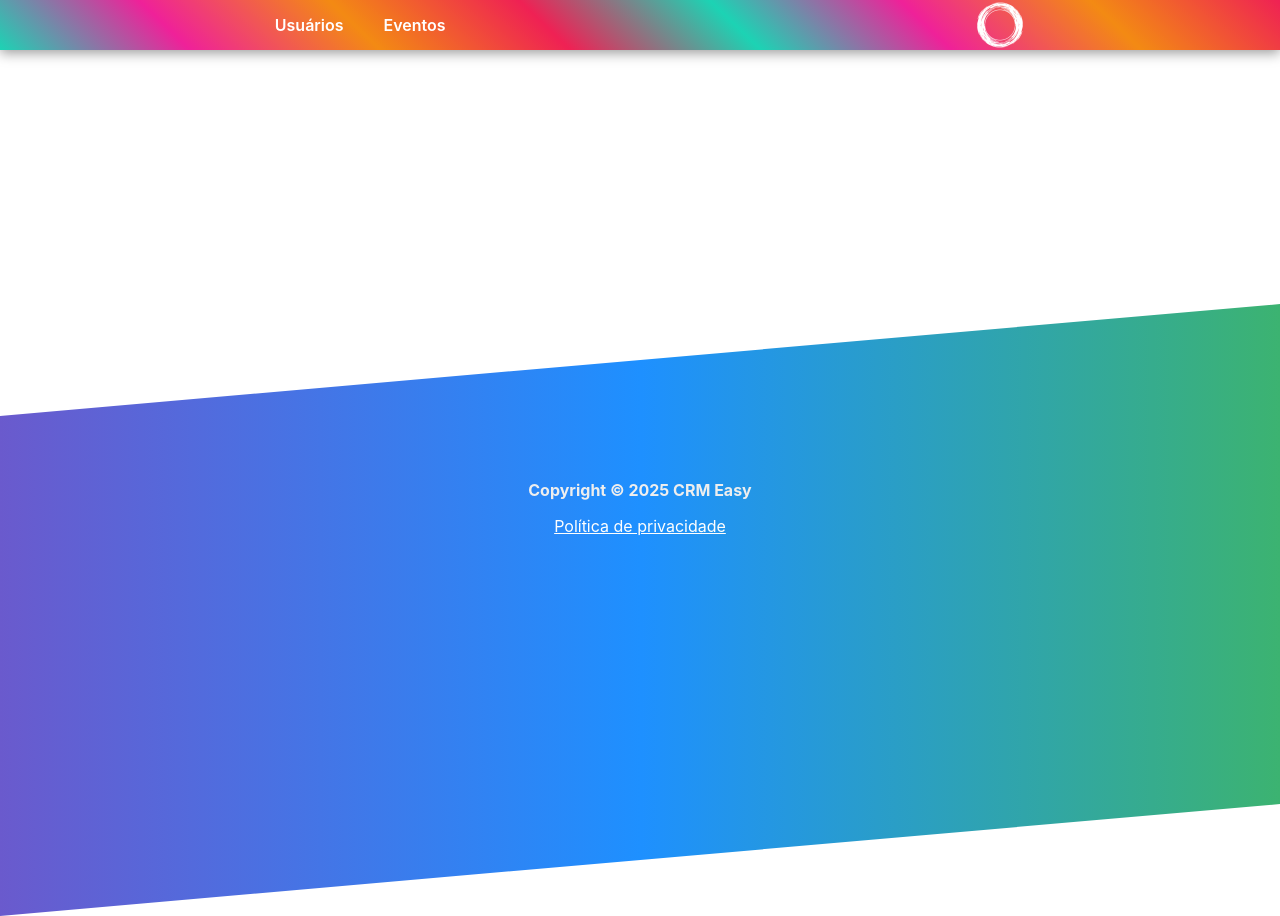
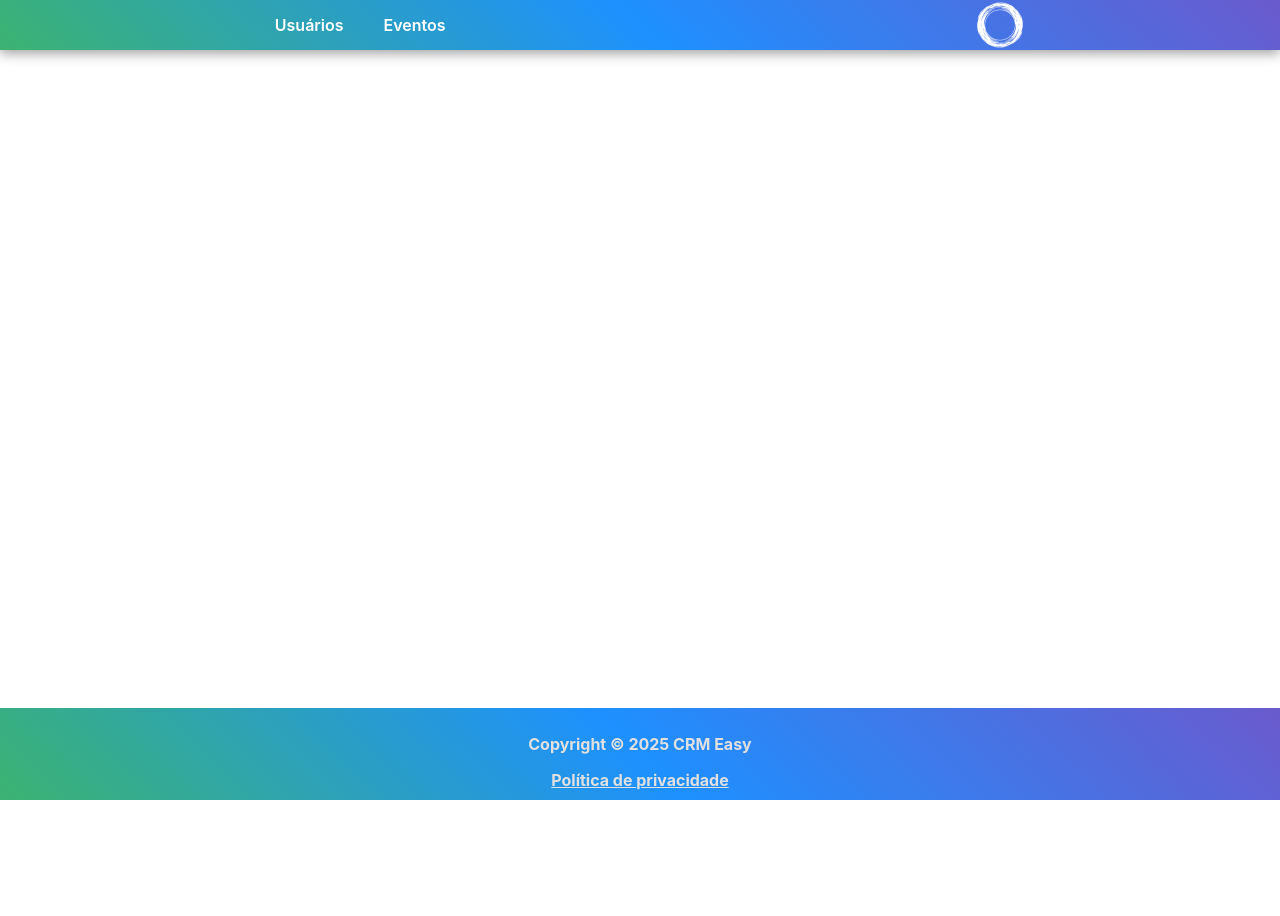
Before and after one commit to verasouza/fiap-eng, a React (Create React App) app in the folder frontend/: page /create-user in a window 1280 px wide. After the commit the page ends 800 px from the top, so only its background shows below. Built offline with nearby package versions, Linux system fonts and the light colour scheme.

Commit message:
fix(css): corrigir alguns detalhes no front e simplificar footer

```diff
--- a/frontend/src/components/Footer.js
+++ b/frontend/src/components/Footer.js
@@ -4,13 +4,8 @@ import { FontAwesomeIcon } from '@fortawesome/react-fontawesome'
 const Footer = () => {
   return (
     <footer>
-      <div class={'rev'}>
-        <div class={'rev-content'}>
-          <p>Copyright &copy; 2025 CRM Easy</p>
-          <a href="#" class={'lgpd'}>Política de privacidade</a>
-        </div>
-      </div>
-      <FontAwesomeIcon icon="fa-solid fa-x"/>
+      <p>Copyright &copy; 2025 CRM Easy</p>
+      <a href="#" class={'lgpd'}>Política de privacidade</a>
     </footer>
   );
 };
--- a/frontend/src/index.css
+++ b/frontend/src/index.css
@@ -24,7 +24,7 @@ code {
 nav {
   box-shadow: 0 3px 12px rgba(0, 0, 0, 0.4);
   /* background: #6b0cd1; */
-  background-image: linear-gradient(44deg, #1cd3b4, #ef2199, #f38a13, #ef2154, #1cd3b4, #ef2199, #f38a13, #ef2154);
+  background: linear-gradient(44deg, MediumSeaGreen, DodgerBlue, SlateBlue);
   width: 100%;
   height: 50px;
   display: flex;
@@ -47,11 +47,10 @@ nav {
   display: flex;
   width: 100%;
   height: 100%;
-  transition: background-image 1s;
 }
 
 .nav-logo img:hover {
-  background: linear-gradient(50deg, #ef2199, #f38a13);
+  background: linear-gradient(50deg, DodgerBlue, SlateBlue);
 }
 
 .item-section {
@@ -90,10 +89,17 @@ nav {
 }
 
 main {
+  margin-top: -80px;
   width: 100%;
   display: flex;
   flex-direction: column;
   align-items: center;
+}
+
+@media screen and (max-width: 756px) {
+  main {
+    margin-top: 0;
+  }
 }
 
 main div {
@@ -126,6 +132,7 @@ table {
   border-radius: 3px;
   margin: auto;
   width: 90%;
+  /* height: 600px; */
   box-shadow: 0 4px 6px 0 rgba(0, 0, 0, 0.2), 0 6px 16px 0 rgba(0, 0, 0, 0.19);
   table-layout: fixed;
   border-spacing: 0;
@@ -138,6 +145,9 @@ th, td {
   box-sizing: border-box;
   word-wrap: break-word;
   border-bottom: 1px solid #cecece;
+  /* min-height: max-content;
+  height: max-content;
+  max-height: max-content; */
 }
 
 td.actions {
@@ -161,9 +171,11 @@ button * {
   td.actions {
     flex-direction: column;
   }
-  table, tbody {
+  /* table, tbody {
+    min-height: max-content;
+    height: max-content;
     width: 100%;
-  }
+  } */
   table * {
     font-size: 12px;
   }
@@ -189,7 +201,7 @@ button * {
 
 @media screen and (min-width: 373px) {
   td button svg {
-    display: none!important;
+    display: flex!important;
   }
 
   td button span {
@@ -203,7 +215,7 @@ button * {
   }
 }
 
-@media screen and (max-width: 757px) {
+@media screen and (max-width: 756px) {
   td.actions {
     flex-direction: column;
   }
@@ -213,8 +225,21 @@ button * {
   td button {
     min-width: 80%;
   }
+  td button svg {
+    display: flex!important;
+  }
   td button span {
     font-size: 12px;
+  }
+}
+
+@media screen and (min-width: 880px) {
+  td button svg {
+    display: flex!important;
+  }
+
+  td button span {
+    display: flex!important;
   }
 }
 
@@ -226,7 +251,6 @@ button {
   min-height: 30px;
   border: none;
   box-shadow: 0 2px 3px rgba(0, 0, 0, 0.1), 0 4px 10px rgba(0, 0, 0, 0.1);
-  transition: all 0.2s ease;
   font-size: 12px;
   cursor: pointer;
   text-align: center;
@@ -241,19 +265,16 @@ button {
 button.remove {
   background: linear-gradient(145deg, #cc1515, #e00000);
   color: white;
-  transition: 1s;
 }
 
 button.edit {
   background: linear-gradient(145deg, #e07319, #f29c4e);
   color: white;
-  transition: 1s;
 }
 
 button.create {
   background: linear-gradient(145deg, MediumSeaGreen, #16b398);
   color: black;
-  transition: 1s;
 }
 
 .pagination button:not(.index) {
@@ -265,11 +286,11 @@ button.create {
 }
 
 .pagination button.currentPage {
-  background: linear-gradient(145deg, MediumSeaGreen, #e07319);
+  background: linear-gradient(145deg, MediumSeaGreen, SlateBlue);
 }
 
 .pagination button.currentPage:hover {
-  background: linear-gradient(145deg, #e07319, DodgerBlue);
+  background: linear-gradient(145deg, SlateBlue, DodgerBlue);
 }
 
 button:hover {
@@ -301,8 +322,7 @@ td.id {
 
 tr.controls {
   display: flex;
-  min-width: 100%;
-  width: 100%;
+  width: max-content;
   flex-direction: row;
   align-items: center;
   justify-content: space-evenly;
@@ -310,6 +330,7 @@ tr.controls {
 }
 
 tr.controls div {
+  width: max-content;
   display: flex;
   flex-direction: row;
   align-items: center;
@@ -324,6 +345,8 @@ tr.controls * {
 tr.controls button {
   display: flex;
   flex-direction: row;
+  width: max-content;
+  max-width: max-content;
   align-items: center;
   justify-content: center;
   position: relative;
@@ -331,7 +354,6 @@ tr.controls button {
 
 @media screen and (max-width: 757px) {
   tr.controls {
-    width: 100%;
     align-items: center;
     justify-content: center;
   }
@@ -341,6 +363,24 @@ tr.controls button {
 }
 
 @media screen and (min-width: 758px) {
+  tr.controls .create span {
+    display: flex;
+  }
+}
+
+@media screen and (min-width: 1000px) {
+  td.actions button svg {
+    display: flex;
+  }
+}
+
+@media screen and (max-width: 563px) {
+  tr.controls button span {
+    display: none;
+  }
+}
+
+@media screen and (min-width: 1500px) {
   tr.controls .create span {
     display: flex;
   }
@@ -359,50 +399,24 @@ table tr:last-child {
 }
 
 footer {
-  z-index: -1;
-  background-color: transparent;
+  background: linear-gradient(44deg, MediumSeaGreen, DodgerBlue, SlateBlue);
   position: relative;
-  bottom: -70px;
   display: flex;
   flex-direction: column;
   align-items: center;
   justify-content: space-around;
   width: 100%;
-  max-height: 700px;
   padding: 10px 0;
   text-align: center;
 }
 
-footer .rev {
-  width: 100%;
-  height: 500px;
-  transform: skewY(-5deg);
-  background: linear-gradient(90deg, SlateBlue, DodgerBlue, MediumSeaGreen);
-}
-
-footer .rev-content {
-  margin-top: 120px;
-  transform: skewY(5deg);
-}
-
-footer .rev-content p {
-  color: #eeeeee;
+footer * {
+  color: #e0e0e0;
   font-weight: bold;
 }
 
-footer .rev-content a {
-  text-decoration: underline;
-  color: #fefefe;
-  font-weight: 400;
-}
-
-@media screen and (max-width: 757px) {
-
-  /* footer {
-    position: fixed;
-    bottom: -500px;
-    transform: translateY(700px);
-  } */
+footer a:hover {
+  color: #fff;
 }
 
 @media screen and (min-width: 758px) {
```
